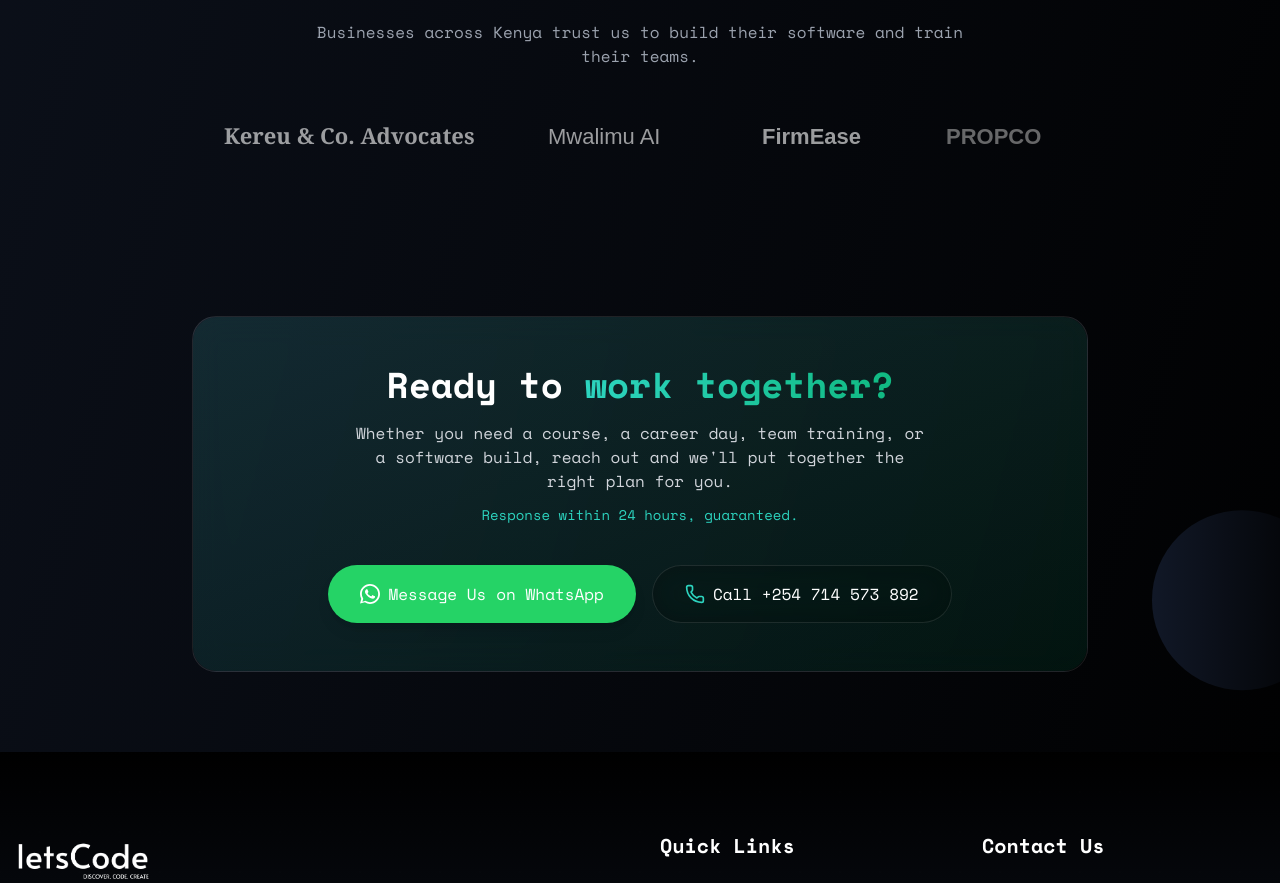
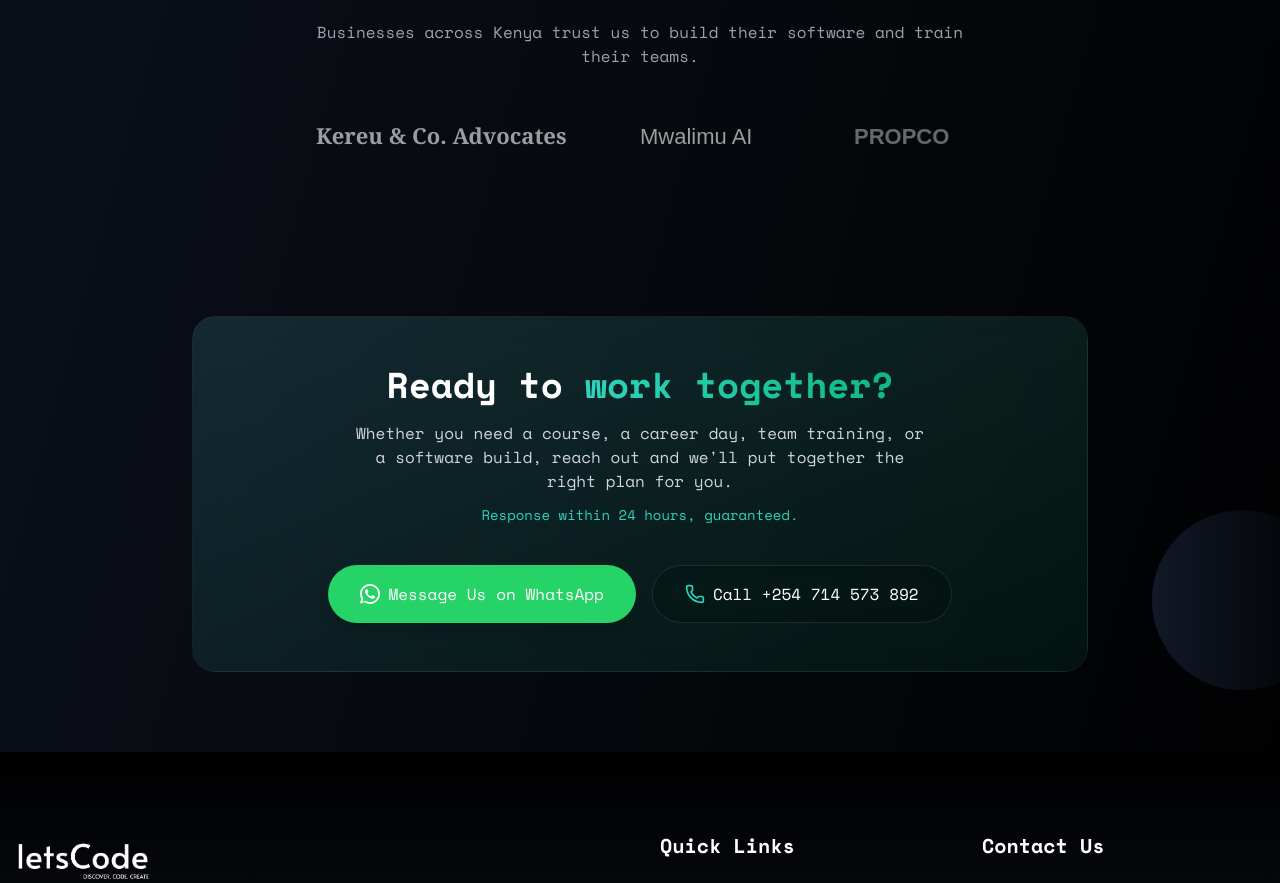
Before and after one commit to letscodetech/Lets-Code-Website, a Next.js app: page / in a window 1280 px wide. Shown: the part 3535-4418 px from the top of the page. Built offline with nearby package versions, Linux system fonts and the light colour scheme.

Commit message:
removed firmease

```diff
--- a/src/app/page.tsx
+++ b/src/app/page.tsx
@@ -126,7 +126,6 @@
 const clients = [
   { name: "Kereu & Co. Advocates", href: "https://www.kereulaw.co.ke/", font: "Georgia, serif", weight: "bold", color: "white", viewBox: "0 0 260 40" },
   { name: "Mwalimu AI", href: "https://mwalimu-ai-plum.vercel.app/", font: "Arial, sans-serif", weight: "normal", color: "white", viewBox: "0 0 150 40" },
-  { name: "FirmEase", href: "https://law-firm-cms-git-main-letscodes-projects-fbef3206.vercel.app/", font: "Arial, sans-serif", weight: "bold", color: "white", viewBox: "0 0 120 40" },
   { name: "PROPCO", href: "https://counsellin-website.vercel.app/", font: "Arial, sans-serif", weight: "bold", color: "#17D4A7", viewBox: "0 0 110 40" },
 ];
 
```
